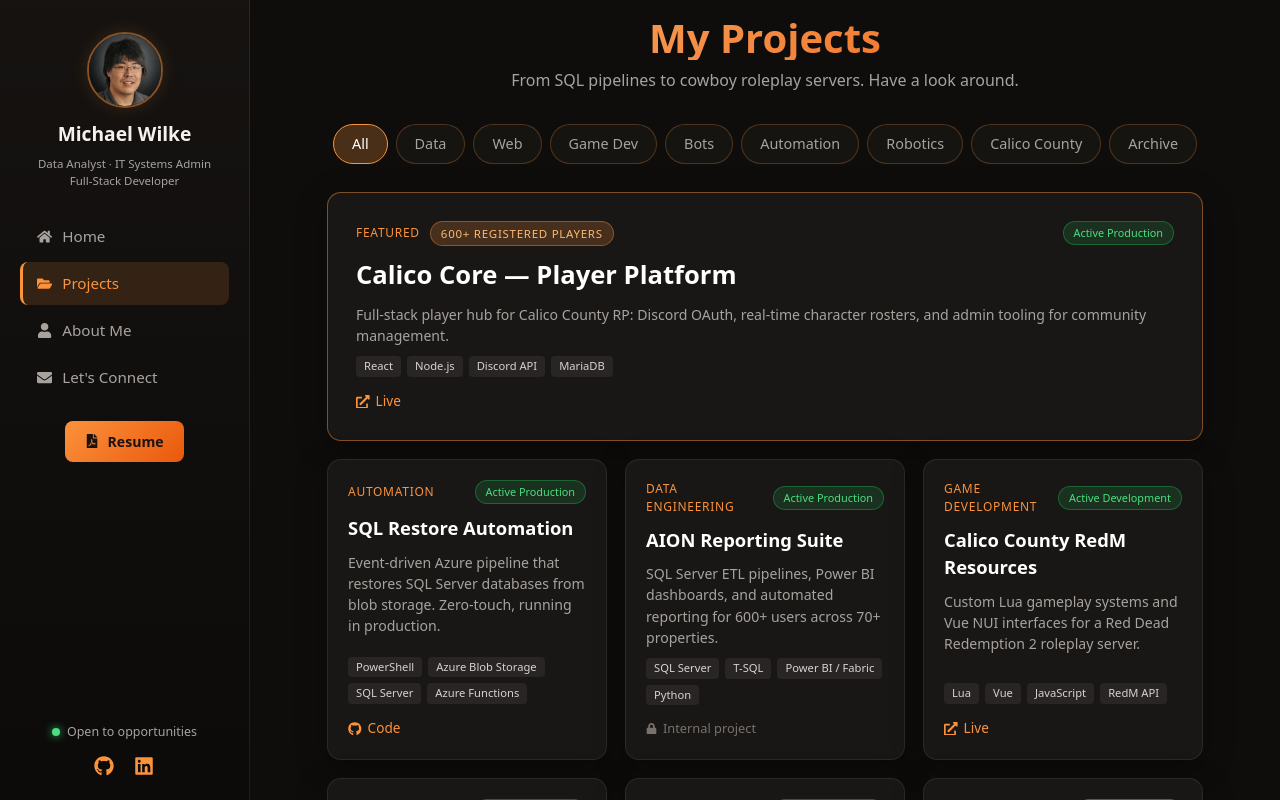
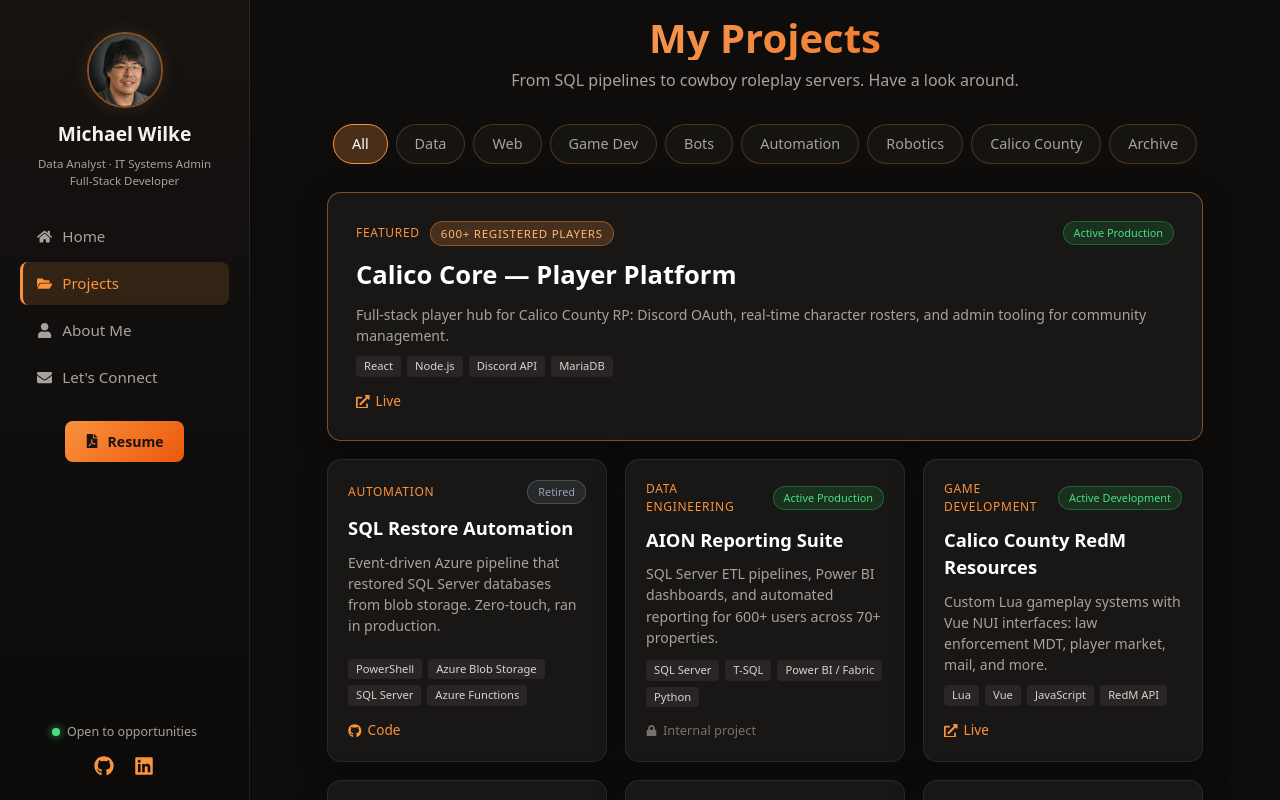
Before and after one commit to flamespinner/Portfolio, a React (Vite) app: page /projects in a window 1280 px wide. Shown: the top 800 px of the page. Built offline with nearby package versions, Linux system fonts and the light colour scheme.

Commit message:
Updating small things

```diff
--- a/src/components/Modal.jsx
+++ b/src/components/Modal.jsx
@@ -15,7 +15,7 @@ const categoryIcons = {
 const getProjectIcon = (category) => categoryIcons[category] || <FaFolderOpen />;
 
 const statusColors = (status = '') => {
-  if (/archive/i.test(status)) return { background: 'rgba(148,163,184,0.12)', color: '#94a3b8', border: '1px solid rgba(148,163,184,0.3)' };
+  if (/archive|retired/i.test(status)) return { background: 'rgba(148,163,184,0.12)', color: '#94a3b8', border: '1px solid rgba(148,163,184,0.3)' };
   if (/rebuild|planned|wip/i.test(status)) return { background: 'rgba(245,158,11,0.15)', color: '#fbbf24', border: '1px solid rgba(245,158,11,0.35)' };
   return { background: 'rgba(34,197,94,0.15)', color: '#4ade80', border: '1px solid rgba(34,197,94,0.35)' };
 };
@@ -125,10 +125,12 @@ const ProjectModal = ({ isOpen, onClose, project = null }) => {
                 alignItems: 'center',
                 justifyContent: 'center',
                 color: '#fff',
-                cursor: 'pointer'
+                cursor: 'pointer',
+                fontSize: 0,
+                lineHeight: 1
               }}
             >
-              <FaTimes />
+              <FaTimes size={18} />
             </button>
 
             {/* Header */}
@@ -271,6 +273,18 @@ const ProjectModal = ({ isOpen, onClose, project = null }) => {
                 padding: 24, cursor: 'zoom-out'
               }}
             >
+              <button
+                onClick={(e) => { e.stopPropagation(); setLightbox(null); }}
+                aria-label="Close screenshot"
+                style={{
+                  position: 'absolute', top: 18, right: 18,
+                  background: 'rgba(255,255,255,0.1)', border: 'none', borderRadius: '50%',
+                  width: 40, height: 40, display: 'flex', alignItems: 'center', justifyContent: 'center',
+                  color: '#fff', cursor: 'pointer', fontSize: 0, lineHeight: 1
+                }}
+              >
+                <FaTimes size={18} />
+              </button>
               <img
                 src={project.screenshots[lightbox].src}
                 alt={project.screenshots[lightbox].caption || project.title}
--- a/src/components/ProjectGrid.jsx
+++ b/src/components/ProjectGrid.jsx
@@ -43,8 +43,8 @@ const projects = [
     title: 'SQL Restore Automation',
     label: 'Automation',
     tags: ['automation', 'data'],
-    description: 'Event-driven Azure pipeline that restores SQL Server databases from blob storage. Zero-touch, running in production.',
-    fullDescription: 'Enterprise-grade automation pipeline for SQL Server database restores, designed to integrate seamlessly with Azure services and third-party providers. Currently in active production use.',
+    description: 'Event-driven Azure pipeline that restored SQL Server databases from blob storage. Zero-touch, ran in production.',
+    fullDescription: 'Enterprise-grade automation pipeline for SQL Server database restores, designed to integrate seamlessly with Azure services and third-party providers. Ran in production until the workflow it served was retired.',
     githubUrl: 'https://github.com/flamespinner/sql-restore-automation',
     techStack: ['PowerShell', 'Azure Blob Storage', 'SQL Server', 'Azure Functions', 'Event Grid', 'MSGraph'],
     features: [
@@ -55,7 +55,7 @@ const projects = [
       'Built-in exception handling and retry logic',
       'Hybrid: Azure cloud + on-premises SQL infrastructure',
     ],
-    status: 'Active Production',
+    status: 'Retired',
     timeline: '2025',
   },
   {
@@ -78,16 +78,18 @@ const projects = [
     title: 'Calico County RedM Resources',
     label: 'Game Development',
     tags: ['game', 'calico'],
-    description: 'Custom Lua gameplay systems and Vue NUI interfaces for a Red Dead Redemption 2 roleplay server.',
-    fullDescription: 'Custom game development resources for the Calico County RedM server: gameplay systems and mechanics in Lua, player-facing NUI interfaces in Vue, and MariaDB-backed persistence — built and maintained as lead developer.',
+    description: 'Custom Lua gameplay systems with Vue NUI interfaces: law enforcement MDT, player market, mail, and more.',
+    fullDescription: 'Custom game development resources for the Calico County RedM server, built and maintained as lead developer: server-side Lua gameplay systems with Vue NUI interfaces and MariaDB-backed persistence, serving the live 600+ player community.',
     liveUrl: 'https://calicocountyrp.com',
     techStack: ['Lua', 'Vue', 'JavaScript', 'RedM API', 'MariaDB'],
     features: [
-      'Custom roleplay systems and mechanics',
-      'Vue-based NUI interface design',
-      'Server-side scripting and optimization',
-      'Database-backed player data',
+      'MDT (mobile data terminal) for law enforcement roleplay',
+      'Player market and economy systems',
+      'In-game mail system',
+      'Character and player data persistence in MariaDB',
+      'Vue NUI interfaces rendered in-game',
     ],
+    screenshots: [],
     status: 'Active Development',
     timeline: '2022–Present',
   },
@@ -230,7 +232,7 @@ const projects = [
 ];
 
 const statusBadge = (status) => {
-  if (/archive/i.test(status)) return 'pg-badge pg-badge--archive';
+  if (/archive|retired/i.test(status)) return 'pg-badge pg-badge--archive';
   if (/rebuild|planned|wip/i.test(status)) return 'pg-badge pg-badge--wip';
   return 'pg-badge pg-badge--live';
 };
```
